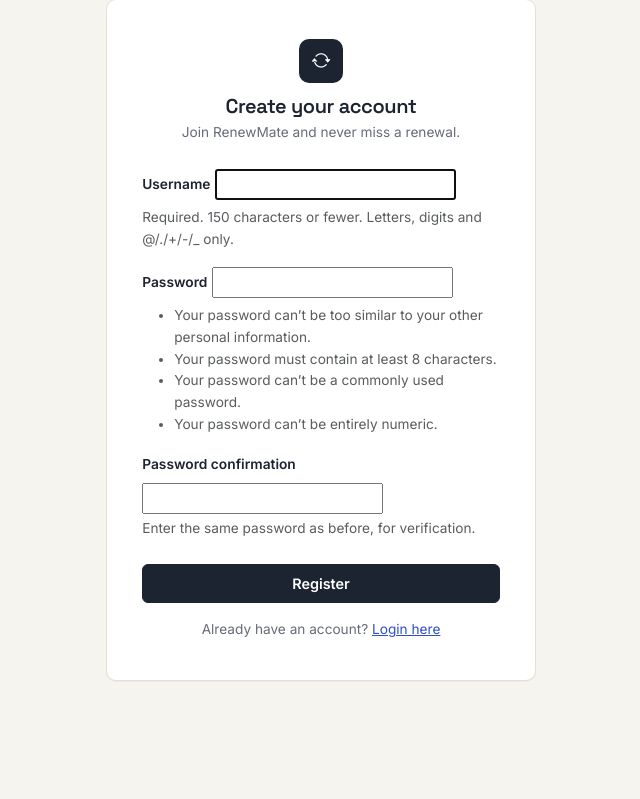
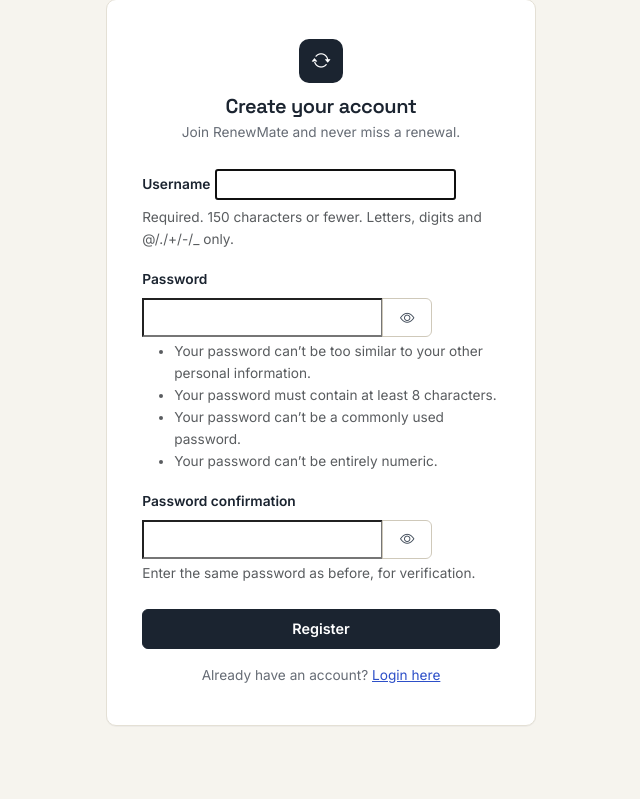
Before and after one commit to ursTorno/renewmate, a Django app: page /accounts/register/ in a window 1280 px wide. Shown: the part 126-925 px from the top of the page, without its empty margins (319-959 px from the left). Run offline with Django 5.2, Linux system fonts and the light colour scheme.

Commit message:
Add password visibility toggles

```diff
--- a/static/js/main.js
+++ b/static/js/main.js
@@ -1,6 +1,31 @@
 // Small client-side helpers for RenewMate.
 
 document.addEventListener("DOMContentLoaded", function () {
+    // Let users check what they typed into login and registration passwords.
+    document.querySelectorAll("[data-password-toggle]").forEach(function (button) {
+        button.addEventListener("click", function () {
+            var group = button.closest(".input-group");
+            var input = group && group.querySelector('input[type="password"], input[type="text"]');
+            if (!input) return;
+
+            var showPassword = input.type === "password";
+            input.type = showPassword ? "text" : "password";
+            button.setAttribute("aria-pressed", showPassword ? "true" : "false");
+            button.setAttribute("aria-label", showPassword ? "Hide password" : "Show password");
+
+            var icon = button.querySelector("i");
+            if (icon) {
+                icon.classList.toggle("bi-eye", !showPassword);
+                icon.classList.toggle("bi-eye-slash", showPassword);
+            }
+
+            var accessibleText = button.querySelector(".visually-hidden");
+            if (accessibleText) {
+                accessibleText.textContent = showPassword ? "Hide password" : "Show password";
+            }
+        });
+    });
+
     // Auto-close flash messages after 5 seconds so the screen stays clean.
     var alerts = document.querySelectorAll(".alert-dismissible");
     alerts.forEach(function (alertEl) {
--- a/templates/registration/register.html
+++ b/templates/registration/register.html
@@ -21,7 +21,18 @@
                 {% for field in form %}
                     <div class="mb-3">
                         <label for="{{ field.id_for_label }}" class="form-label">{{ field.label }}</label>
-                        {{ field }}
+                        {% if field.field.widget.input_type == "password" %}
+                            <div class="input-group">
+                                {{ field }}
+                                <button type="button" class="btn btn-outline-secondary password-toggle"
+                                        data-password-toggle aria-label="Show password" aria-pressed="false">
+                                    <i class="bi bi-eye" aria-hidden="true"></i>
+                                    <span class="visually-hidden">Show password</span>
+                                </button>
+                            </div>
+                        {% else %}
+                            {{ field }}
+                        {% endif %}
                         {% for error in field.errors %}
                             <div class="text-danger small mt-1">{{ error }}</div>
                         {% endfor %}
```
Also changed, not shown: templates/registration/login.html (+12 -1 lines).
